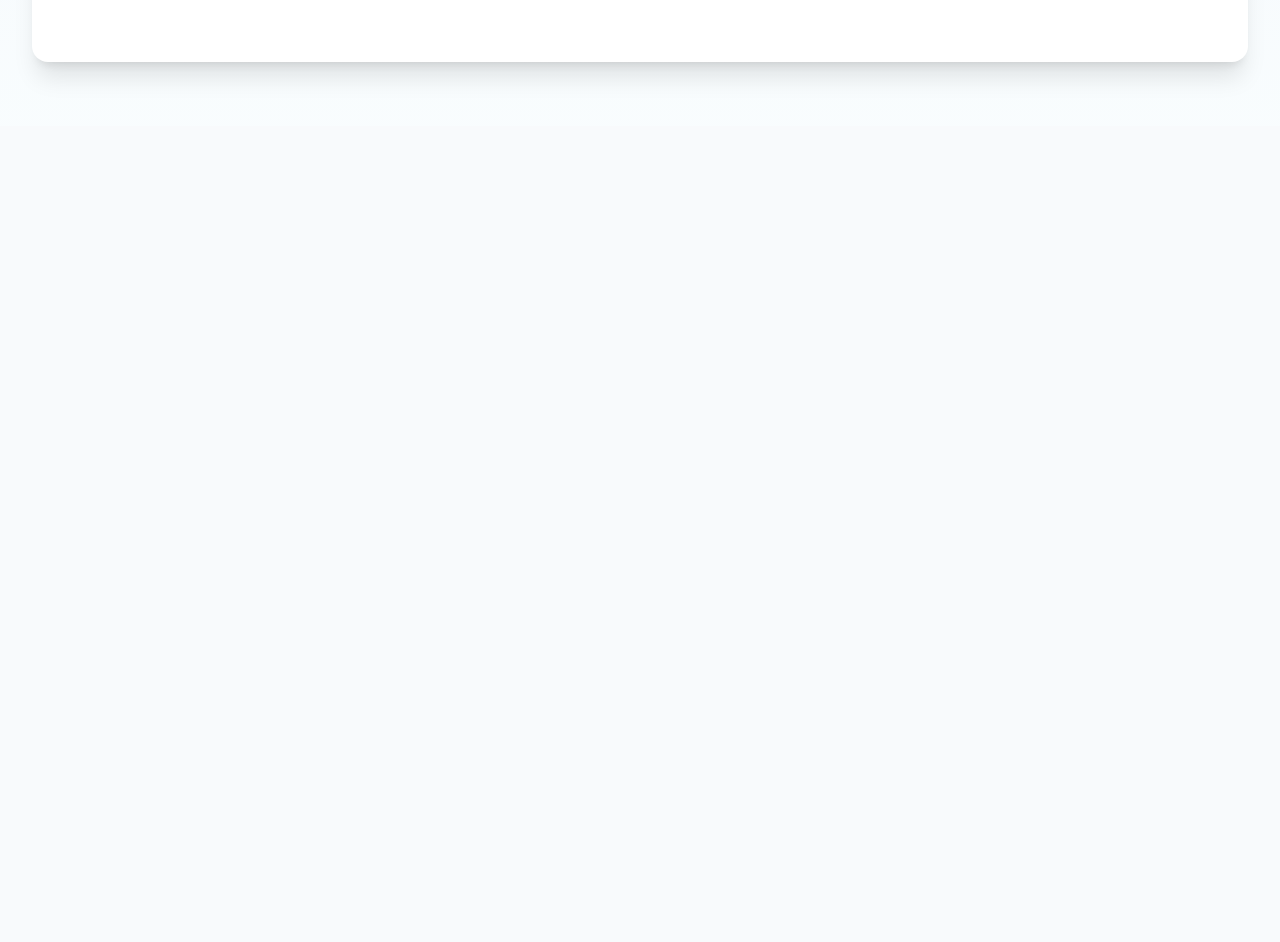
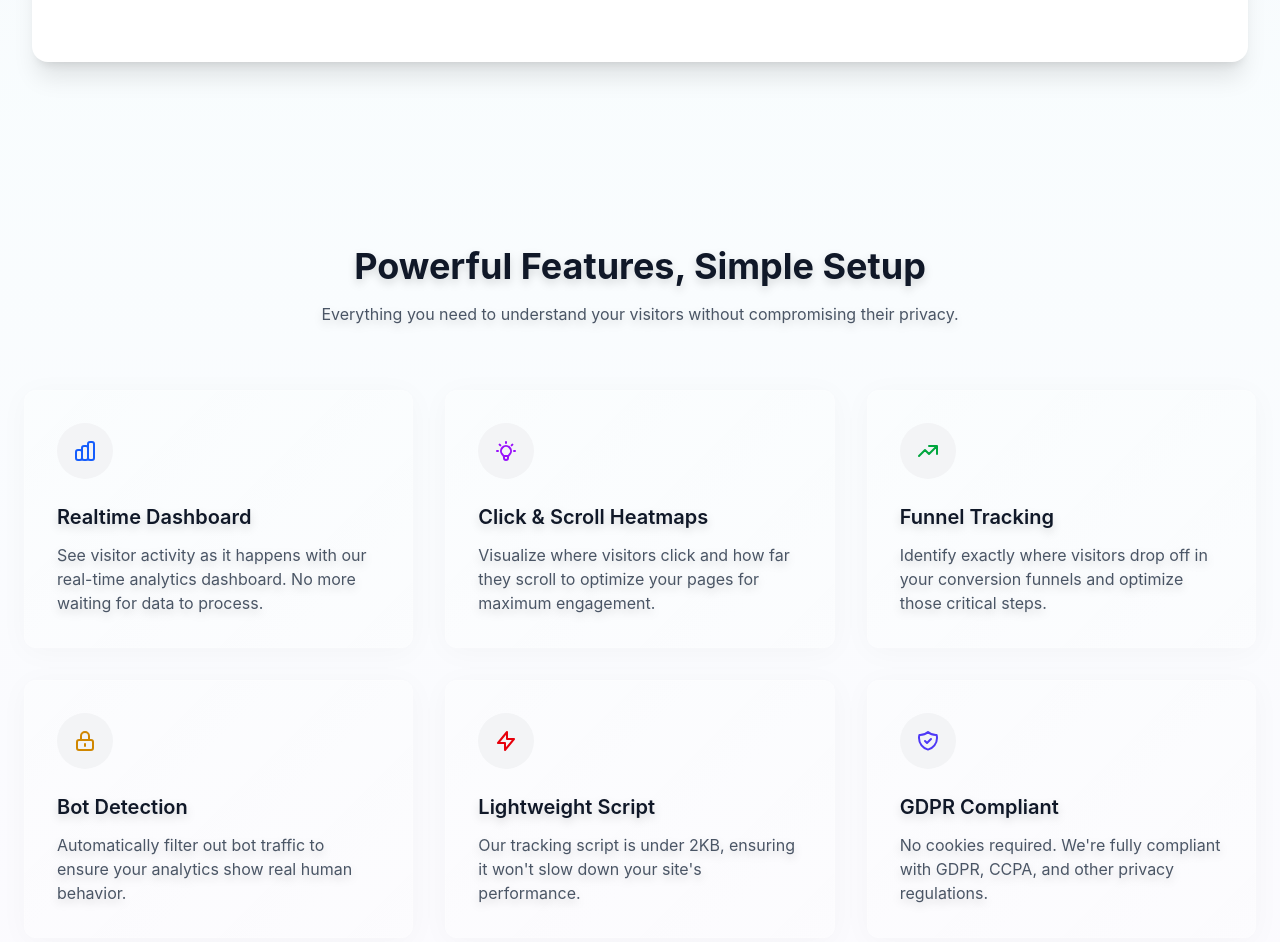
Before and after one commit to Danu-Nur/vue-web-analityk, a Vue app: page / in a window 1280 px wide. Shown: the part 2240-3182 px from the top of the page. Before the commit the page ends 2366 px from the top, so only its background shows below. Built offline with nearby package versions, Linux system fonts and the light colour scheme.

Commit message:
feat: Add Features section to Landing page for enhanced user engagement

```diff
--- /dev/null
+++ b/src/layouts/landingnew/Features.vue
@@ -0,0 +1,110 @@
+<script setup></script>
+<template>
+    <!-- Features Section -->
+    <section class="feature-gradient py-10" id="features">
+        <div class="container mx-auto px-6 py-20">
+            <div class="max-w-2xl mx-auto text-center mb-16">
+                <h2 class="text-3xl md:text-4xl font-bold text-gray-900 mb-4 drop-shadow-lg">Powerful Features, Simple
+                    Setup</h2>
+                <p class="text-gray-600 drop-shadow-lg">Everything you need to understand your visitors
+                    without compromising their privacy.</p>
+            </div>
+
+            <div class="grid md:grid-cols-2 lg:grid-cols-3 gap-8">
+                <!-- Feature 1 -->
+                <div class="glass-card rounded-xl p-8 hover-glow transition-all">
+                    <div class="w-14 h-14 rounded-full bg-gray-100 flex items-center justify-center mb-6">
+                        <svg class="w-6 h-6 text-blue-600" fill="none" stroke="currentColor" viewBox="0 0 24 24"
+                            xmlns="http://www.w3.org/2000/svg">
+                            <path stroke-linecap="round" stroke-linejoin="round" stroke-width="2"
+                                d="M9 19v-6a2 2 0 00-2-2H5a2 2 0 00-2 2v6a2 2 0 002 2h2a2 2 0 002-2zm0 0V9a2 2 0 012-2h2a2 2 0 012 2v10m-6 0a2 2 0 002 2h2a2 2 0 002-2m0 0V5a2 2 0 012-2h2a2 2 0 012 2v14a2 2 0 01-2 2h-2a2 2 0 01-2-2z">
+                            </path>
+                        </svg>
+                    </div>
+                    <h3 class="text-xl font-semibold mb-3 drop-shadow-lg">Realtime Dashboard</h3>
+                    <p class="text-gray-600 drop-shadow-lg">See visitor activity as it happens with our real-time
+                        analytics dashboard.
+                        No more waiting for data to process.</p>
+                </div>
+
+                <!-- Feature 2 -->
+                <div class="glass-card rounded-xl p-8 hover-glow transition-all">
+                    <div class="w-14 h-14 rounded-full bg-gray-100 flex items-center justify-center mb-6">
+                        <svg class="w-6 h-6 text-purple-600" fill="none" stroke="currentColor" viewBox="0 0 24 24"
+                            xmlns="http://www.w3.org/2000/svg">
+                            <path stroke-linecap="round" stroke-linejoin="round" stroke-width="2"
+                                d="M9.663 17h4.673M12 3v1m6.364 1.636l-.707.707M21 12h-1M4 12H3m3.343-5.657l-.707-.707m2.828 9.9a5 5 0 117.072 0l-.548.547A3.374 3.374 0 0014 18.469V19a2 2 0 11-4 0v-.531c0-.895-.356-1.754-.988-2.386l-.548-.547z">
+                            </path>
+                        </svg>
+                    </div>
+                    <h3 class="text-xl font-semibold mb-3 drop-shadow-lg">Click & Scroll Heatmaps</h3>
+                    <p class="text-gray-600 drop-shadow-lg">Visualize where visitors click and how far they scroll to
+                        optimize your
+                        pages for maximum engagement.</p>
+                </div>
+
+                <!-- Feature 3 -->
+                <div class="glass-card rounded-xl p-8 hover-glow transition-all">
+                    <div class="w-14 h-14 rounded-full bg-gray-100 flex items-center justify-center mb-6">
+                        <svg class="w-6 h-6 text-green-600" fill="none" stroke="currentColor" viewBox="0 0 24 24"
+                            xmlns="http://www.w3.org/2000/svg">
+                            <path stroke-linecap="round" stroke-linejoin="round" stroke-width="2"
+                                d="M13 7h8m0 0v8m0-8l-8 8-4-4-6 6"></path>
+                        </svg>
+                    </div>
+                    <h3 class="text-xl font-semibold mb-3 drop-shadow-lg">Funnel Tracking</h3>
+                    <p class="text-gray-600 drop-shadow-lg">Identify exactly where visitors drop off in your conversion
+                        funnels and
+                        optimize those critical steps.</p>
+                </div>
+
+                <!-- Feature 4 -->
+                <div class="glass-card rounded-xl p-8 hover-glow transition-all">
+                    <div class="w-14 h-14 rounded-full bg-gray-100 flex items-center justify-center mb-6">
+                        <svg class="w-6 h-6 text-yellow-600" fill="none" stroke="currentColor" viewBox="0 0 24 24"
+                            xmlns="http://www.w3.org/2000/svg">
+                            <path stroke-linecap="round" stroke-linejoin="round" stroke-width="2"
+                                d="M12 15v2m-6 4h12a2 2 0 002-2v-6a2 2 0 00-2-2H6a2 2 0 00-2 2v6a2 2 0 002 2zm10-10V7a4 4 0 00-8 0v4h8z">
+                            </path>
+                        </svg>
+                    </div>
+                    <h3 class="text-xl font-semibold mb-3 drop-shadow-lg">Bot Detection</h3>
+                    <p class="text-gray-600 drop-shadow-lg">Automatically filter out bot traffic to ensure your
+                        analytics show real
+                        human behavior.</p>
+                </div>
+
+                <!-- Feature 5 -->
+                <div class="glass-card rounded-xl p-8 hover-glow transition-all">
+                    <div class="w-14 h-14 rounded-full bg-gray-100 flex items-center justify-center mb-6">
+                        <svg class="w-6 h-6 text-red-600" fill="none" stroke="currentColor" viewBox="0 0 24 24"
+                            xmlns="http://www.w3.org/2000/svg">
+                            <path stroke-linecap="round" stroke-linejoin="round" stroke-width="2"
+                                d="M13 10V3L4 14h7v7l9-11h-7z"></path>
+                        </svg>
+                    </div>
+                    <h3 class="text-xl font-semibold mb-3 drop-shadow-lg">Lightweight Script</h3>
+                    <p class="text-gray-600 drop-shadow-lg">Our tracking script is under 2KB, ensuring it won't slow
+                        down your site's
+                        performance.</p>
+                </div>
+
+                <!-- Feature 6 -->
+                <div class="glass-card rounded-xl p-8 hover-glow transition-all">
+                    <div class="w-14 h-14 rounded-full bg-gray-100 flex items-center justify-center mb-6">
+                        <svg class="w-6 h-6 text-indigo-600" fill="none" stroke="currentColor" viewBox="0 0 24 24"
+                            xmlns="http://www.w3.org/2000/svg">
+                            <path stroke-linecap="round" stroke-linejoin="round" stroke-width="2"
+                                d="M9 12l2 2 4-4m5.618-4.016A11.955 11.955 0 0112 2.944a11.955 11.955 0 01-8.618 3.04A12.02 12.02 0 003 9c0 5.591 3.824 10.29 9 11.622 5.176-1.332 9-6.03 9-11.622 0-1.042-.133-2.052-.382-3.016z">
+                            </path>
+                        </svg>
+                    </div>
+                    <h3 class="text-xl font-semibold mb-3 drop-shadow-lg">GDPR Compliant</h3>
+                    <p class="text-gray-600 drop-shadow-lg">No cookies required. We're fully compliant with GDPR, CCPA,
+                        and other
+                        privacy regulations.</p>
+                </div>
+            </div>
+        </div>
+    </section>
+</template>
--- a/src/pages/landingnew/LandingNew.vue
+++ b/src/pages/landingnew/LandingNew.vue
@@ -2,11 +2,13 @@
 import Header from '../../layouts/landingnew/HeaderNew.vue';
 import HeroNew from '../../layouts/landingnew/HeroNew.vue';
 import Stats from '../../layouts/landingnew/Stats.vue';
+import Features from '../../layouts/landingnew/Features.vue';
 </script>
 <template>
     <div class="antialiased first-color text-gray-900">
         <Header />
         <HeroNew />
         <Stats />
+        <Features />
     </div>
 </template>
```
